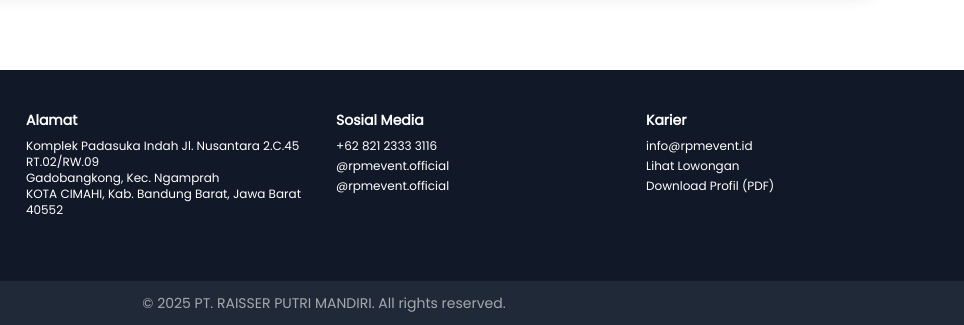
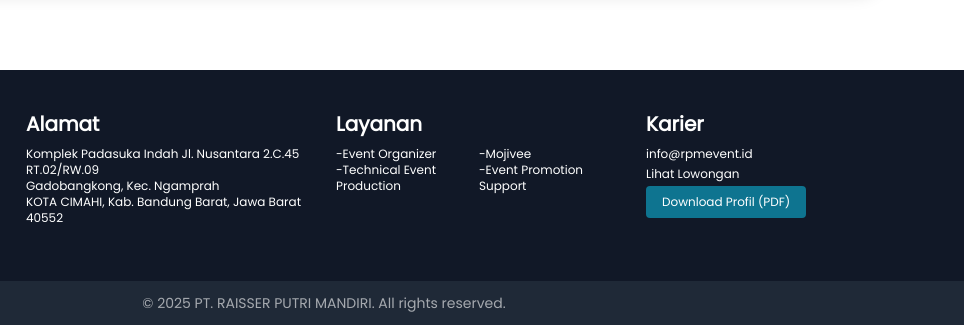
Before and after one commit to fadhilmuhammadilham/RPM-Website, a website: page index.html in a window 1280 px wide. Shown: the part 1162-1487 px from the top of the page, 316-1280 px from the left. Drawn offline with Linux system fonts and the light colour scheme.

Commit message:
add contact whatsapp fix

```diff
--- a/index.html
+++ b/index.html
@@ -189,8 +189,7 @@
 
   <!-- Main -->
   <main class="px-4 py-20 sm:px-6 md:px-8 lg:px-20 flex-1">
-    <a href="https://api.whatsapp.com/send?phone=6282123333116&amp;text=Halo%20RPM%20Event" target="_blank"
-      rel="noopener noreferrer"
+    <a href="https://api.whatsapp.com/send?phone=6282123333116" target="_blank" rel="noopener noreferrer"
       class="fixed bottom-4 right-4 z-[9999] inline-flex items-center justify-center w-14 h-14 bg-[#25D366] rounded-full shadow-lg hover:bg-[#128C7E] transition-colors">
       <div class="absolute inset-0 rounded-full bg-[#25D366] animate-ping"></div>
       <div class="relative z-10 w-1/2 h-1/2 text-white">
@@ -249,7 +248,7 @@
 
         <!-- Alamat -->
         <div>
-          <h6 class="font-bold mb-2 text-sm">Alamat</h6>
+          <h6 class="font-bold mb-2 text-xl">Alamat</h6>
           <p class="leading-relaxed text-[10px] sm:text-xs">
             Komplek Padasuka Indah Jl. Nusantara 2.C.45 RT.02/RW.09 <br>
             Gadobangkong, Kec. Ngamprah <br>
@@ -259,23 +258,46 @@
 
         <!-- Sosial Media -->
         <div>
-          <h6 class="font-bold mb-2 text-sm">Sosial Media</h6>
-          <ul class="space-y-1 text-[10px] sm:text-xs">
-            <li><a href="https://api.whatsapp.com/send/?phone=6282123333116" target="_blank">+62 821 2333 3116</a></li>
-            <li><a href="https://www.instagram.com/rpmevent.official/" target="_blank">@rpmevent.official</a></li>
-            <li><a href="https://www.tiktok.com/@rpmevent.official" target="_blank">@rpmevent.official</a></li>
+          <h6 class="font-bold mb-2 text-xl">Layanan</h6>
+          <ul class="grid grid-cols-2 gap-x-0 text-[10px] sm:text-xs">
+            <li>
+              -Event Organizer
+              </a>
+            </li>
+            <li>
+              -Mojivee
+            </li>
+            <li>
+              -Technical Event Production
+              </a>
+            </li>
+            <li>
+              -Event Promotion Support
+              </a>
+            </li>
           </ul>
         </div>
 
+
         <!-- Karier -->
         <div>
-          <h6 class="font-bold mb-2 text-sm">Karier</h6>
+          <h6 class="font-bold mb-2 text-xl">Karier</h6>
           <ul class="space-y-1 text-[10px] sm:text-xs">
-            <li><a href="mailto:info@rpmevent.id">info@rpmevent.id</a></li>
-            <li><a href="https://rpmevent.id/career" target="_blank">Lihat Lowongan</a></li>
-            <li><a href="/rpm-profile.pdf" download>Download Profil (PDF)</a></li>
+            <li>
+              <a href="mailto:info@rpmevent.id">info@rpmevent.id</a>
+            </li>
+            <li>
+              <a href="https://rpmevent.id/career" target="_blank">Lihat Lowongan</a>
+            </li>
+            <li>
+              <a href="/src/pdf/COMPANY PROFILE RPM 2025.pdf" download
+                class="inline-block px-4 py-2 bg-cyan-700 text-white rounded hover:bg-cyan-500 transition">
+                Download Profil (PDF)
+              </a>
+            </li>
           </ul>
         </div>
+
 
       </div>
     </div>
```
Also changed, not shown: pages/AboutUs.html (+2 -2 lines), pages/EventOrganizer.html (+2 -2 lines), pages/EventPromotionSupport.html (+2 -2 lines), pages/TechnicalEventProduction.html (+2 -2 lines), pages/about_us.html (+2 -2 lines), pages/contact.html (+2 -2 lines), pages/experience.html (+2 -2 lines), src/output.css, 1 other file.
